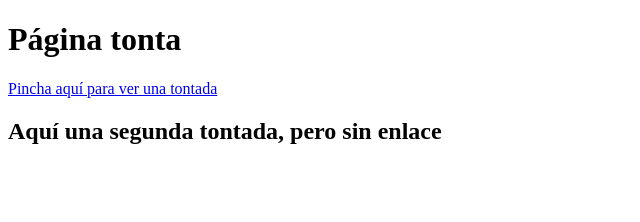
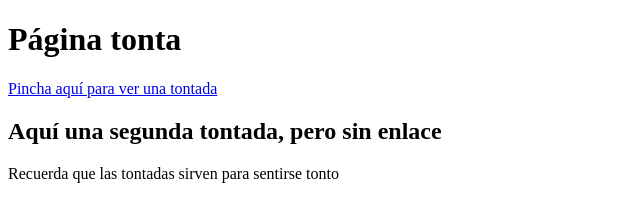
Before and after one commit to ecasadofp/webDocker, a plain HTML site: page index.html in a window 1280 px wide. Shown: the whole page, without its empty margins (0-640 px from the left). Drawn offline with Linux system fonts and the light colour scheme.

Commit message:
Update index.html

```diff
--- a/index.html
+++ b/index.html
@@ -12,5 +12,7 @@
 
     <h2>Aquí una segunda tontada, pero sin enlace</h2>
 
+    <p>Recuerda que las tontadas sirven para sentirse tonto</p>
+
 </body>
 </html>
```
